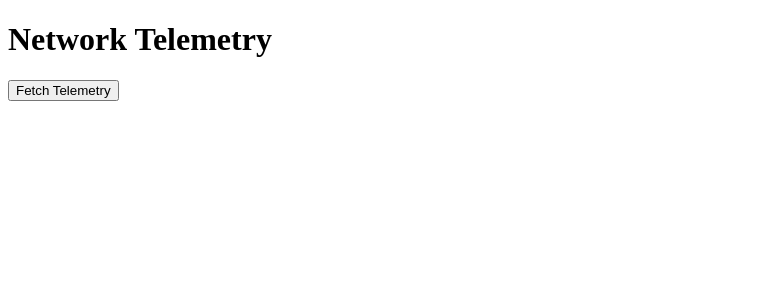
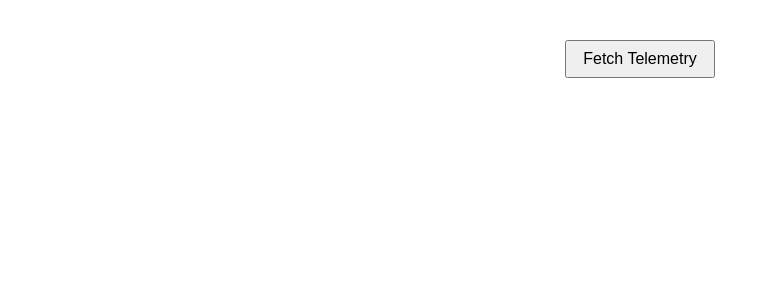
Before and after one commit to gjb1088/DashboardAPI, a Svelte app: page / in a window 1280 px wide. Shown: the top 300 px of the page, without its empty margins (0-770 px from the left). Built offline with nearby package versions, Linux system fonts and the light colour scheme.

Commit message:
Update App.svelte

```diff
--- a/src/App.svelte
+++ b/src/App.svelte
@@ -1,40 +1,54 @@
-<script>
-  let metrics = null;
+<!-- dashboard/src/App.svelte -->
+<script lang="ts">
+  import { onMount } from 'svelte';
+  import type { Telemetry } from './types/telemetry';
+  import { getTelemetry }      from './types/telemetry';
+
+  let data: Telemetry | null = null;
+  let error = '';
 
   async function fetchData() {
-    console.log('🔘 button clicked');
-    // 1) Check the env var
-    const base = import.meta.env.VITE_TELEMETRY_API_URL;
-    console.log('API base URL:', base);
-
-    if (!base) {
-      console.error('🚨 VITE_TELEMETRY_API_URL is undefined!');
-      return;
-    }
-
-    const url = base + '/api/v1/telemetry/network';
-    console.log('Fetching URL:', url);
-
+    error = '';
     try {
-      const res = await fetch(url, {
-        headers: { 'X-API-Key': '0000' }
-      });
-      console.log('Fetch response status:', res.status);
-      if (!res.ok) throw new Error(await res.text());
-      const data = await res.json();
-      console.log('Received data:', data);
-      metrics = data;
-    } catch (err) {
-      console.error('Fetch failed:', err);
+      data = await getTelemetry();
+    } catch (err: any) {
+      error = err.message;
     }
   }
+
+  // optional: fetch on mount
+  // onMount(fetchData);
 </script>
 
 <main>
-  <h1>Network Telemetry</h1>
   <button on:click={fetchData}>Fetch Telemetry</button>
 
-  {#if metrics}
-    <!-- your cards markup here -->
+  {#if error}
+    <p class="error">Error: {error}</p>
+  {/if}
+
+  {#if data}
+    <div class="cards">
+      <div class="card">
+        <h3>Latency</h3>
+        <p>{data.latency}</p>
+      </div>
+      <div class="card">
+        <h3>Packet Loss</h3>
+        <p>{data.packet_loss}</p>
+      </div>
+      <div class="card">
+        <h3>Throughput</h3>
+        <p>{data.throughput}</p>
+      </div>
+    </div>
   {/if}
 </main>
+
+<style>
+  main { display: flex; flex-direction: column; align-items: center; padding: 2rem; }
+  .cards { display: flex; gap: 1rem; margin-top: 1rem; }
+  .card { padding: 1rem; border: 1px solid #ccc; border-radius: 4px; width: 150px; text-align: center; }
+  .error { color: red; margin-top: 1rem; }
+  button { padding: 0.5rem 1rem; font-size: 1rem; }
+</style>
```
